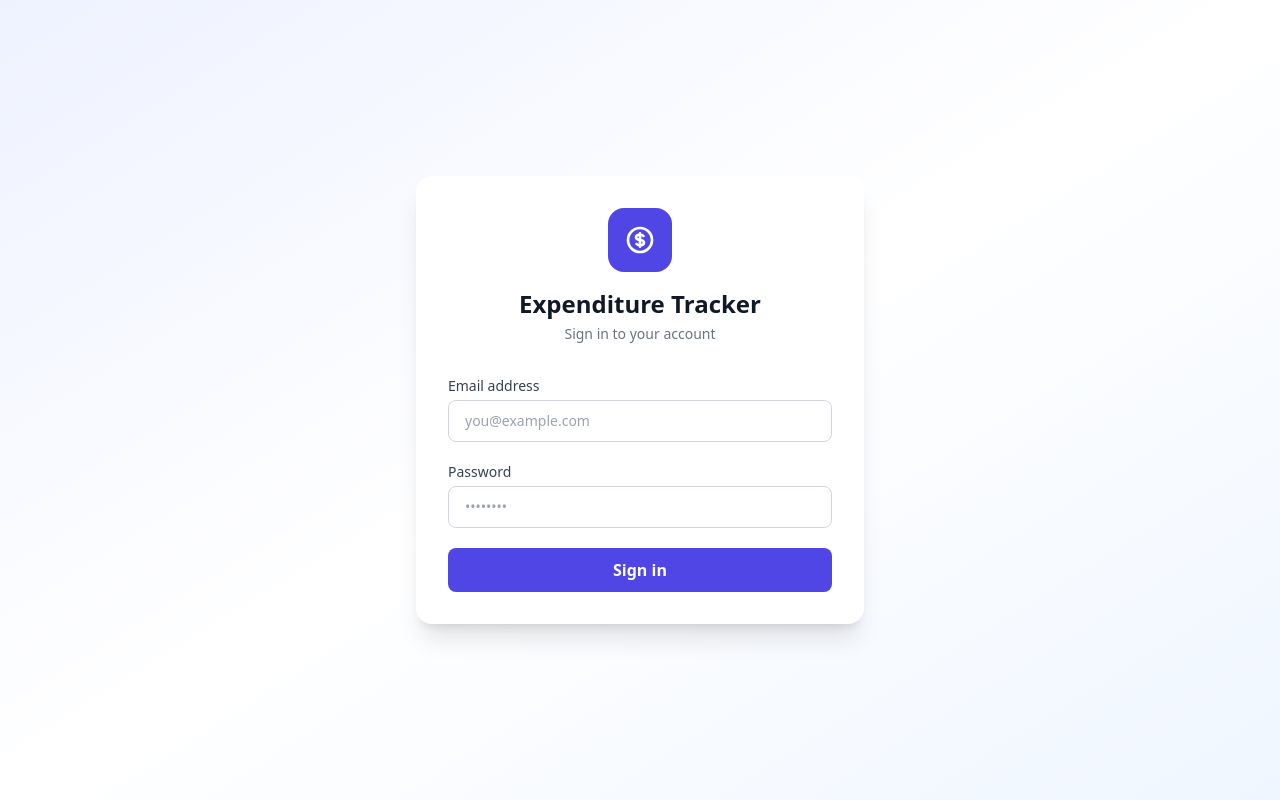
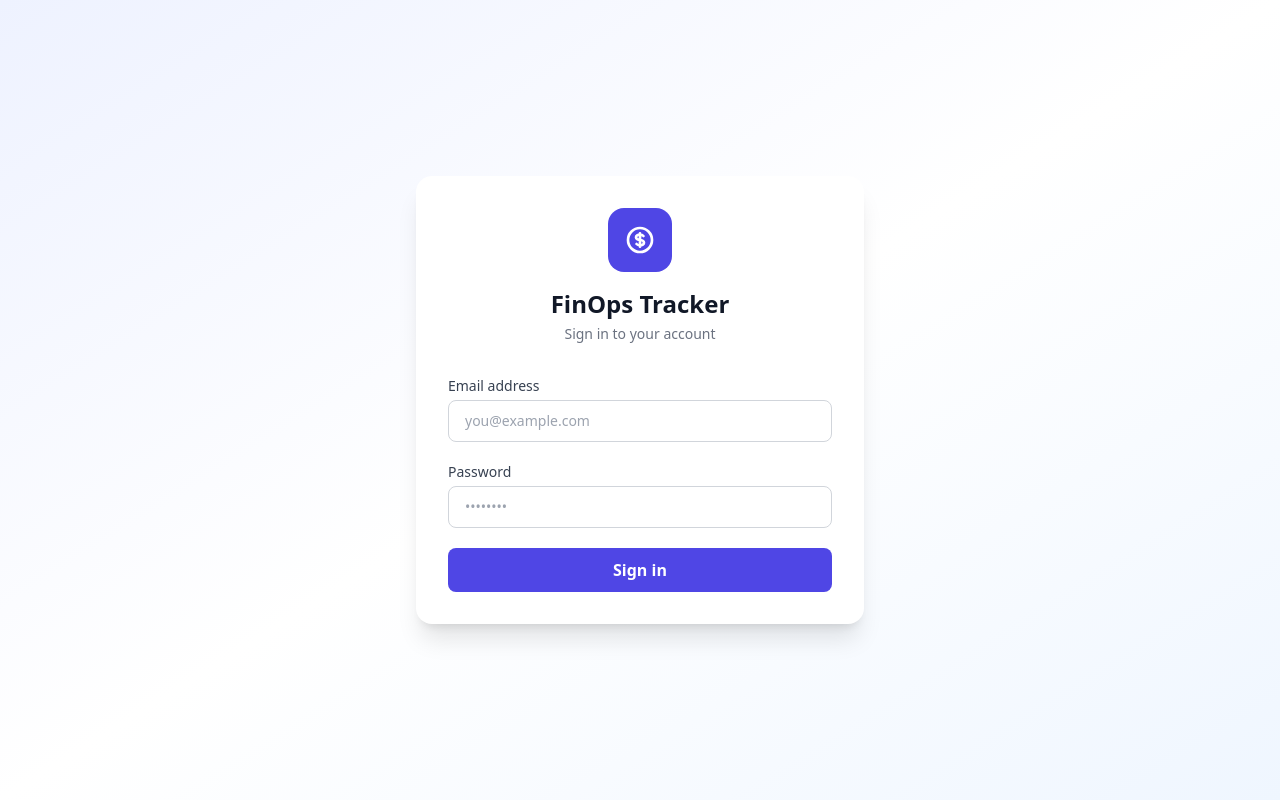
Before and after one commit to RAHUL02986/FinOps, a Next.js app in the folder frontend/: page /login in a window 1280 px wide. Built offline with nearby package versions, Linux system fonts and the light colour scheme.

Commit message:
replace trasection with FinOps in sign in form

```diff
--- a/frontend/app/(auth)/login/page.jsx
+++ b/frontend/app/(auth)/login/page.jsx
@@ -113,7 +113,7 @@
                 d="M12 8c-1.657 0-3 .895-3 2s1.343 2 3 2 3 .895 3 2-1.343 2-3 2m0-8c1.11 0 2.08.402 2.599 1M12 8V7m0 1v8m0 0v1m0-1c-1.11 0-2.08-.402-2.599-1M21 12a9 9 0 11-18 0 9 9 0 0118 0z" />
             </svg>
           </div>
-          <h1 className="text-2xl font-bold text-gray-900">Expenditure Tracker</h1>
+          <h1 className="text-2xl font-bold text-gray-900">FinOps Tracker</h1>
           <p className="text-gray-500 text-sm mt-1">Sign in to your account</p>
         </div>
 
```
